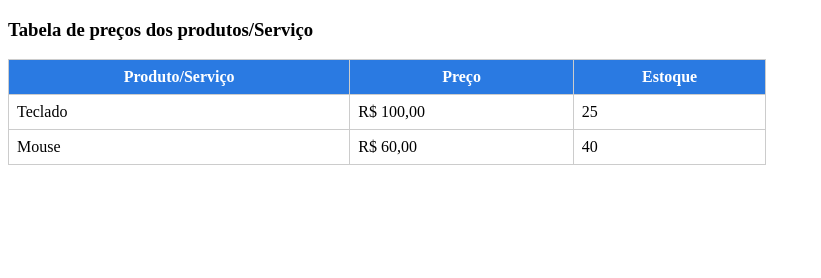
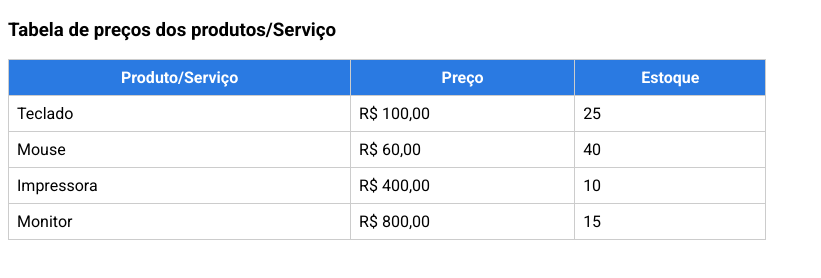
Before and after one commit to evertonestudante2025-star/html-aula2, a plain HTML site: page index.html in a window 1280 px wide. Shown: the whole page, without its empty margins (0-821 px from the left). Drawn offline with Linux system fonts and the light colour scheme.

Commit message:
Alterando a fonte para Roboto

```diff
--- a/index.html
+++ b/index.html
@@ -31,6 +31,16 @@
                 <td>R$ 60,00</td>
                 <td>40</td>
             </tr>
+            <tr>
+                <td>Impressora</td>
+                <td>R$ 400,00</td>
+                <td>10</td>
+            </tr>
+            <tr>
+                <td>Monitor</td>
+                <td>R$ 800,00</td>
+                <td>15</td>
+            </tr>
         </tbody>
     </table>
 </body>
--- a/style.css
+++ b/style.css
@@ -1,3 +1,8 @@
+@import url('https://fonts.googleapis.com/css2?family=Roboto:ital,wght@0,100..900;1,100..900&display=swap');
+
+body {
+    font-family: 'roboto' ,sans-serif;
+}
 table {
     border-collapse: collapse ;width: 60%;
 }
```
